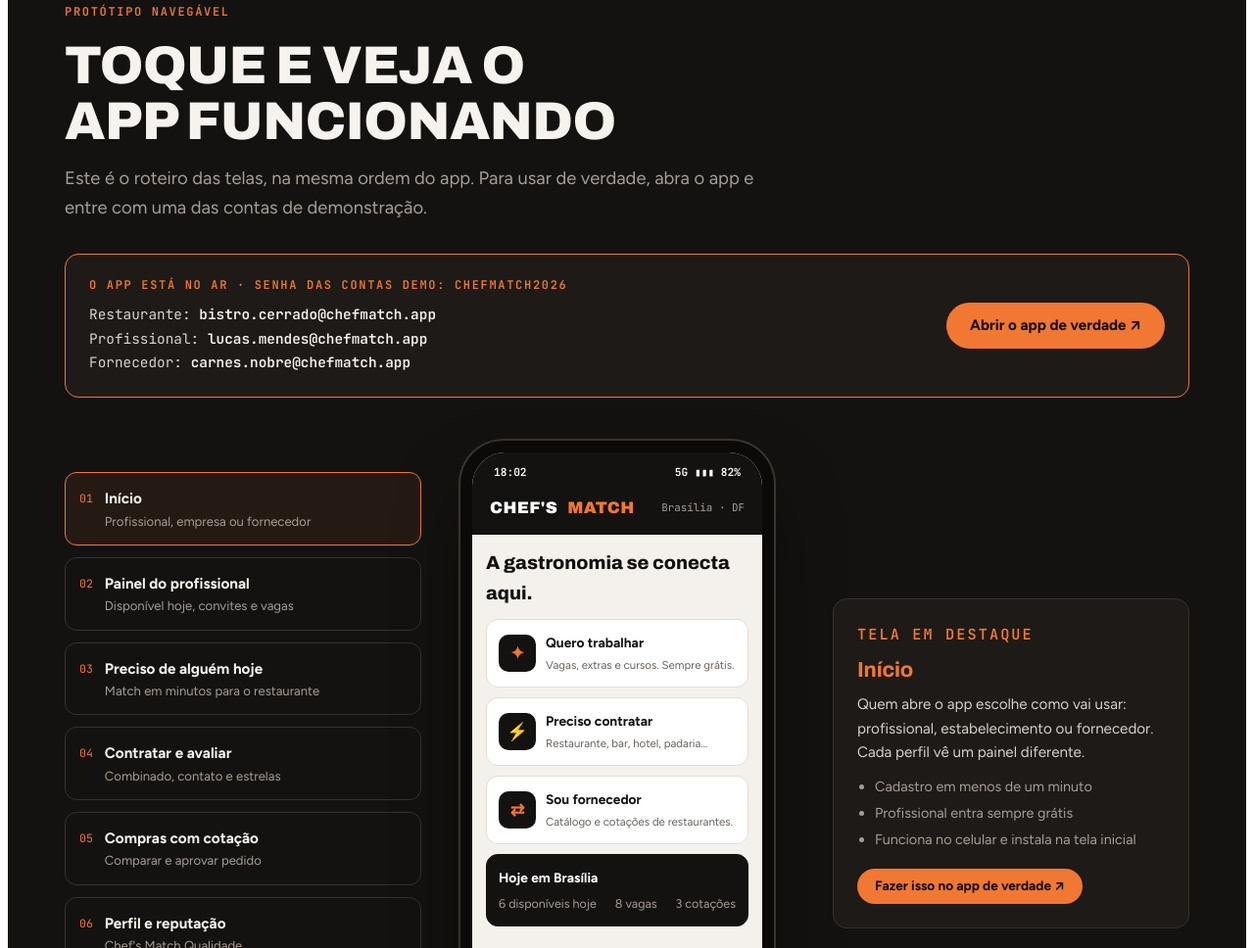
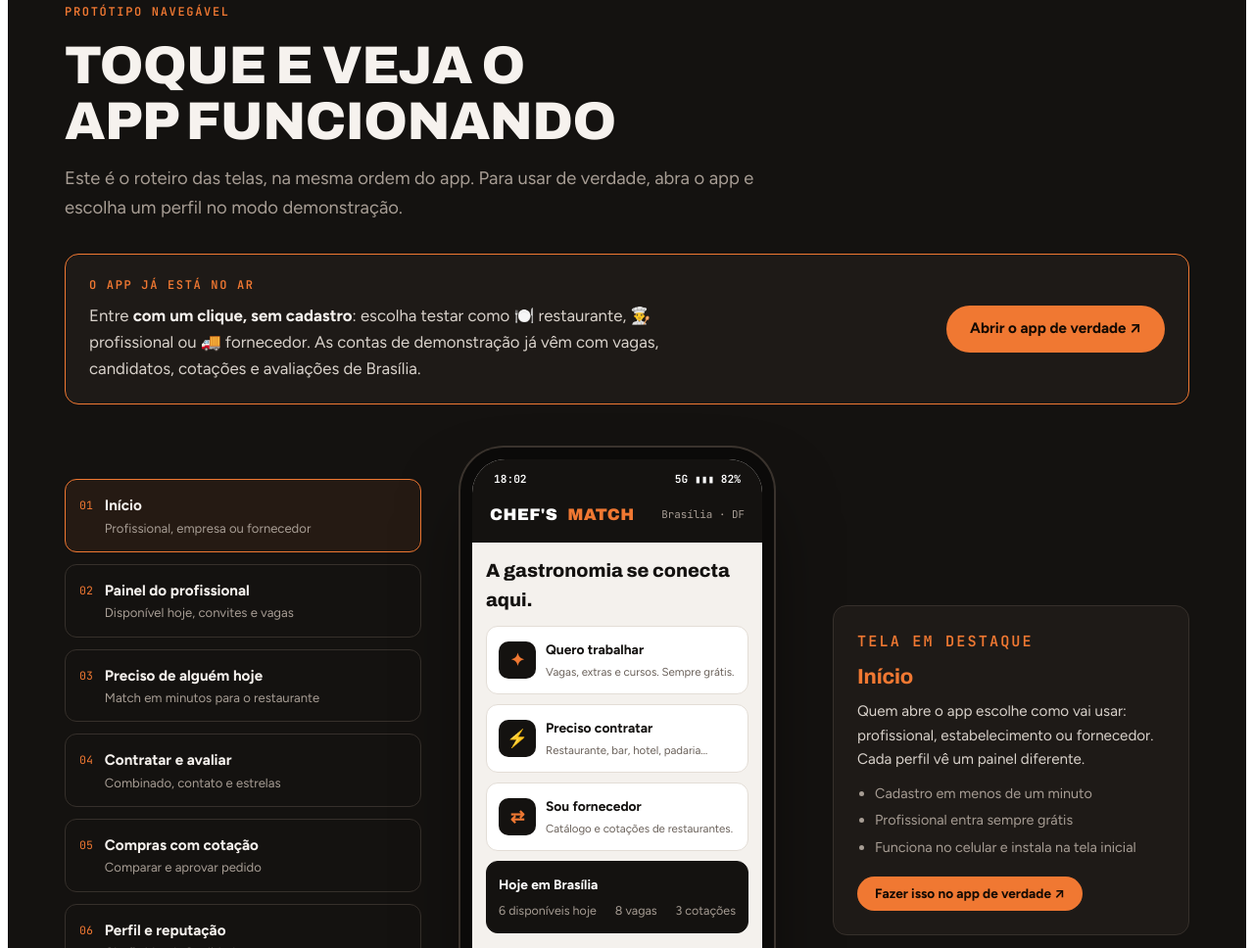
Before and after one commit to GustavoSerafim10/SiteChef-Match, a plain HTML site: page docs/index.html in a window 1280 px wide. Shown: the part 4200-5168 px from the top of the page at 98% size. Drawn offline with Linux system fonts and the light colour scheme.

Commit message:
Site: convite para o modo demonstração no lugar da senha; roteiro da demo no app real
Co-Authored-By: Claude Opus 5.5 <noreply@anthropic.com>

```diff
--- a/docs/index.html
+++ b/docs/index.html
@@ -466,12 +466,12 @@ footer .wrap{display:flex;flex-wrap:wrap;justify-content:space-between;gap:12px}
     <div class="sec-head">
       <p class="eyebrow">Protótipo navegável</p>
       <h2>Toque e veja o app funcionando</h2>
-      <p class="lead">Este é o roteiro das telas, na mesma ordem do app. Para usar de verdade, abra o app e entre com uma das contas de demonstração.</p>
+      <p class="lead">Este é o roteiro das telas, na mesma ordem do app. Para usar de verdade, abra o app e escolha um perfil no modo demonstração.</p>
     </div>
     <div style="display:flex;flex-wrap:wrap;align-items:center;justify-content:space-between;gap:20px;background:var(--ink-2);border:1px solid var(--orange);border-radius:var(--r);padding:22px 24px;margin:-12px 0 44px">
-      <div style="display:grid;gap:8px">
-        <p class="eyebrow">O app está no ar · senha das contas demo: chefmatch2026</p>
-        <p style="font-family:var(--f-mono);font-size:.9rem;color:#D9D2CB;line-height:1.7">Restaurante: <b style="color:#F6F2EE">bistro.cerrado@chefmatch.app</b><br>Profissional: <b style="color:#F6F2EE">lucas.mendes@chefmatch.app</b><br>Fornecedor: <b style="color:#F6F2EE">carnes.nobre@chefmatch.app</b></p>
+      <div style="display:grid;gap:8px;max-width:60ch">
+        <p class="eyebrow">O app já está no ar</p>
+        <p style="font-size:1.05rem;color:#D9D2CB;line-height:1.6">Entre <b style="color:#F6F2EE">com um clique, sem cadastro</b>: escolha testar como 🍽️ restaurante, 👨‍🍳 profissional ou 🚚 fornecedor. As contas de demonstração já vêm com vagas, candidatos, cotações e avaliações de Brasília.</p>
       </div>
       <a class="btn btn-o" href="https://chef-match-app.vercel.app" target="_blank" rel="noopener">Abrir o app de verdade ↗</a>
     </div>
```
Also changed, not shown: index.html (+4 -4 lines), 1 other file.
